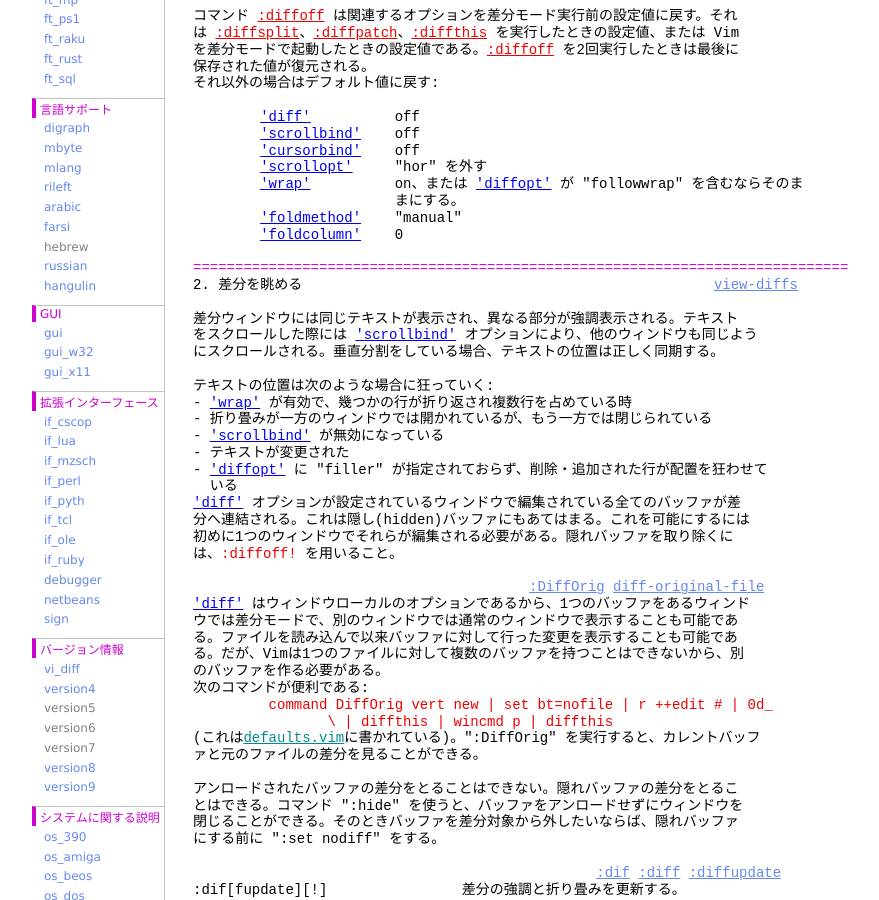
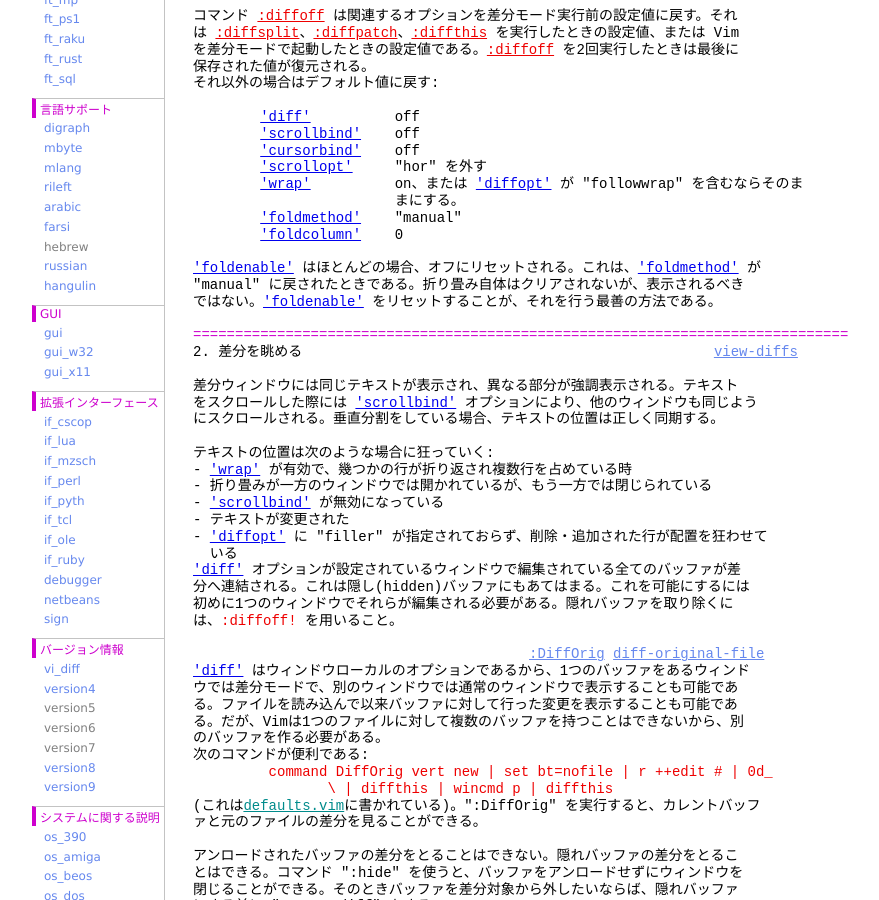
Before and after one commit to vim-jp/vimdoc-ja, a Jekyll site: the page built from diff.html, in a window 1280 px wide and 900 px high, scrolled down 2509 px. Shown: the whole window, without its empty margins (208-1087 px from the left). Built offline with Jekyll 4.4.1, drawn with Linux system fonts in a browser that asks for light colours; nearby versions of some CDN libraries; comment, search, counter and statistics services are not loaded; some of the changed text lies outside the part shown.

Commit message:
Generated by GitHub workflow 4099523699
https://github.com/vim-jp/vimdoc-ja-working/actions/runs/4099523699

```diff
--- a/diff.html
+++ b/diff.html
@@ -3,7 +3,7 @@ layout: vimdoc
 helpname: 'diff'
 ---
 <div id='vimCodeElement'>
-<a class="Constant" href="diff.html" name="diff.txt">diff.txt</a>&nbsp;&nbsp;&nbsp;&nbsp;&nbsp;&nbsp;For&nbsp;<span class="Identifier">Vim バージョン 9.0.</span>&nbsp;&nbsp;Last change: 2022 Oct 01<br>
+<a class="Constant" href="diff.html" name="diff.txt">diff.txt</a>&nbsp;&nbsp;&nbsp;&nbsp;&nbsp;&nbsp;For&nbsp;<span class="Identifier">Vim バージョン 9.0.</span>&nbsp;&nbsp;Last change: 2023 Jan 21<br>
 <br>
 <br>
 &nbsp;&nbsp;&nbsp;&nbsp;&nbsp;&nbsp;&nbsp;&nbsp;&nbsp;&nbsp;&nbsp;&nbsp;&nbsp;&nbsp;&nbsp;&nbsp;<span class="Identifier">VIMリファレンスマニュアル&nbsp;&nbsp;&nbsp;&nbsp;by Bram Moolenaar</span><br>
@@ -154,6 +154,10 @@ Vimが各ファイルについてウィンドウを開く時に起こること
 &nbsp;&nbsp;&nbsp;&nbsp;&nbsp;&nbsp;&nbsp;&nbsp;&nbsp;&nbsp;&nbsp;&nbsp;&nbsp;&nbsp;&nbsp;&nbsp;&nbsp;&nbsp;&nbsp;&nbsp;&nbsp;&nbsp;&nbsp;&nbsp;まにする。<br>
 &nbsp;&nbsp;&nbsp;&nbsp;&nbsp;&nbsp;&nbsp;&nbsp;<a class="Type" href="options.html#'foldmethod'">'foldmethod'</a>&nbsp;&nbsp;&nbsp;&nbsp;&quot;manual&quot;<br>
 &nbsp;&nbsp;&nbsp;&nbsp;&nbsp;&nbsp;&nbsp;&nbsp;<a class="Type" href="options.html#'foldcolumn'">'foldcolumn'</a>&nbsp;&nbsp;&nbsp;&nbsp;0<br>
+<br>
+<a class="Type" href="options.html#'foldenable'">'foldenable'</a>&nbsp;はほとんどの場合、オフにリセットされる。これは、<a class="Type" href="options.html#'foldmethod'">'foldmethod'</a>&nbsp;が<br>
+&quot;manual&quot; に戻されたときである。折り畳み自体はクリアされないが、表示されるべき<br>
+ではない。<a class="Type" href="options.html#'foldenable'">'foldenable'</a>&nbsp;をリセットすることが、それを行う最善の方法である。<br>
 <br>
 <span class="PreProc">==============================================================================</span><br>
 2. 差分を眺める&nbsp;&nbsp;&nbsp;&nbsp;&nbsp;&nbsp;&nbsp;&nbsp;&nbsp;&nbsp;&nbsp;&nbsp;&nbsp;&nbsp;&nbsp;&nbsp;&nbsp;&nbsp;&nbsp;&nbsp;&nbsp;&nbsp;&nbsp;&nbsp;&nbsp;&nbsp;&nbsp;&nbsp;&nbsp;&nbsp;&nbsp;&nbsp;&nbsp;&nbsp;&nbsp;&nbsp;&nbsp;&nbsp;&nbsp;&nbsp;&nbsp;&nbsp;&nbsp;&nbsp;&nbsp;&nbsp;&nbsp;&nbsp;&nbsp;<a class="Constant" href="diff.html#view-diffs" name="view-diffs">view-diffs</a><br>
```
